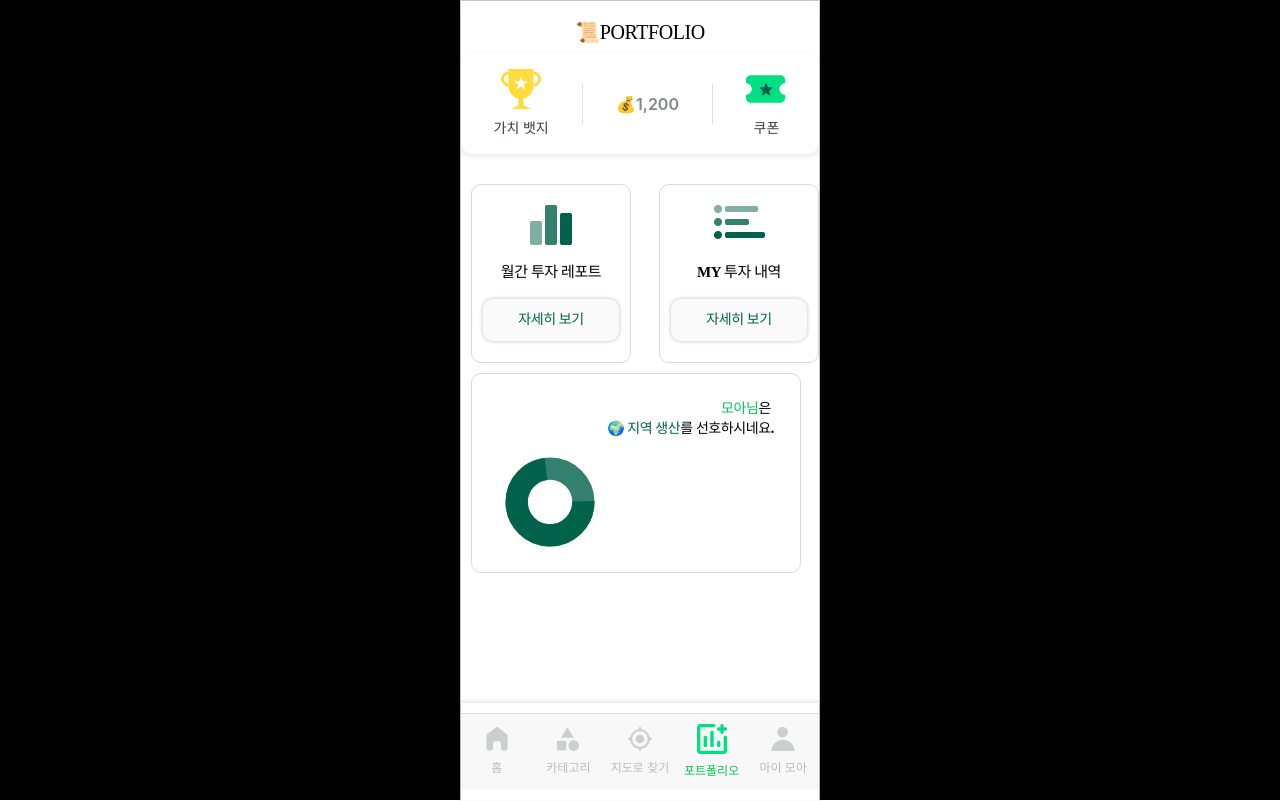
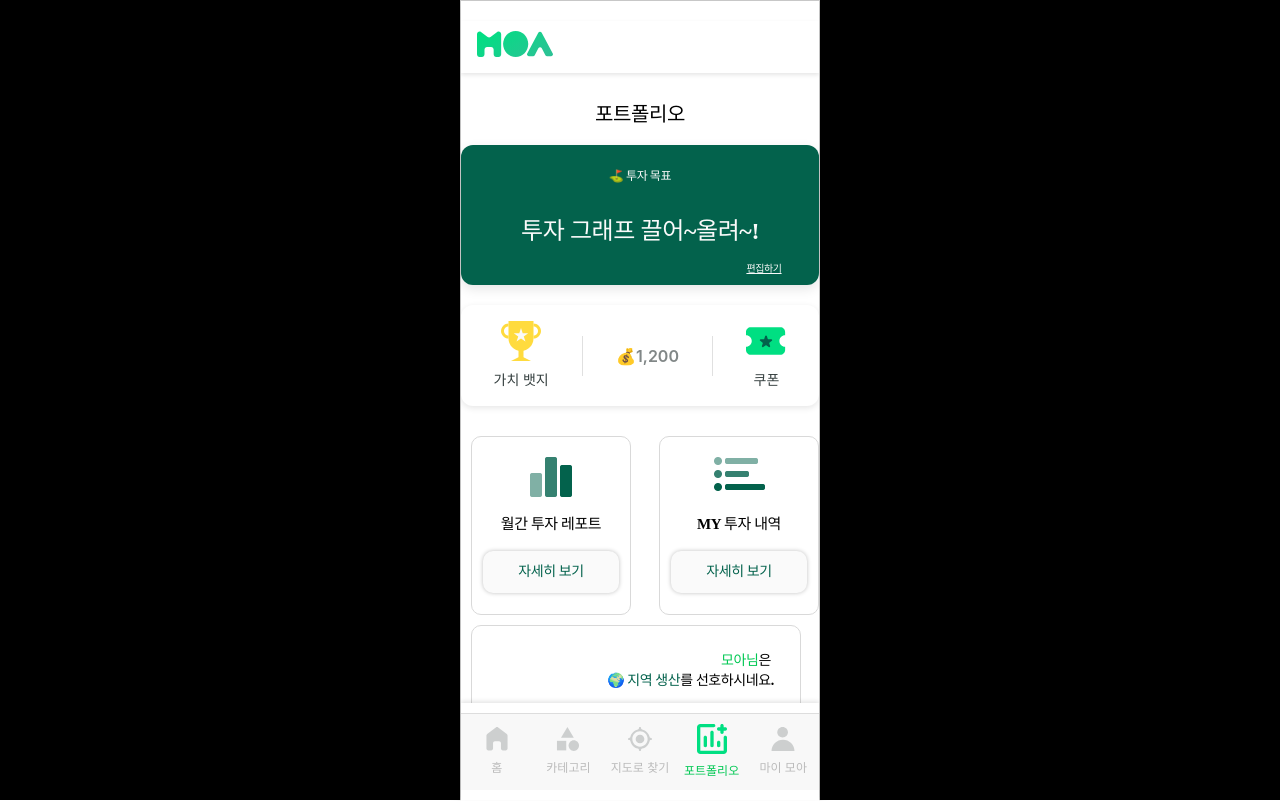
Before and after one commit to 9oormthon-univ/2024_DANPOONG_TEAM_2_FE, a React (Vite) app: page /portfolio in a window 1280 px wide. Built offline with nearby package versions, Linux system fonts and the light colour scheme.

Commit message:
feat : 목표 추가

```diff
--- /dev/null
+++ b/src/component/portfolio/invest_purpose.tsx
@@ -0,0 +1,88 @@
+import React from "react";
+import styled from "styled-components";
+import { useNavigate } from "react-router-dom";
+
+interface InvestPurposeProps {
+  purpose: string;
+}
+
+const InvestPurpose: React.FC<InvestPurposeProps> = ({ purpose }) => {
+  const navigate = useNavigate();
+
+  const handleEdit = () => {
+    navigate("/purposeEdit");
+  };
+
+  return (
+    <Card>
+      <TitleContainer>
+        <Title>⛳ 투자 목표</Title>
+      </TitleContainer>
+      <Purpose>{purpose}</Purpose>
+      <EditButton onClick={handleEdit}>편집하기</EditButton>
+    </Card>
+  );
+};
+
+export default InvestPurpose;
+
+const Card = styled.div`
+  background-color: #03624c;
+  border-radius: 12px;
+  width: 100%;
+  height: 140px;
+  flex-shrink: 0;
+  padding: 20px;
+  color: white;
+  text-align: center;
+  box-shadow: 0px 4px 12px rgba(0, 0, 0, 0.1);
+  margin-bottom: 20px;
+  margin-top: 10px;
+`;
+
+const TitleContainer = styled.div`
+  display: flex;
+  justify-content: center;
+  align-items: center;
+  gap: 8px;
+  margin-bottom: 10px;
+`;
+
+const Title = styled.h3`
+  color: #fafafa;
+  text-align: center;
+  font-family: Pretendard;
+  font-size: 12px;
+  font-style: normal;
+  font-weight: 700;
+  line-height: 22px;
+  letter-spacing: -0.408px;
+  margin-bottom: 23px;
+`;
+
+const Purpose = styled.p`
+  color: #fafafa;
+  font-family: Pretendard;
+  font-size: 24px;
+  font-style: normal;
+  font-weight: 700;
+  line-height: 22px;
+  letter-spacing: -0.408px;
+`;
+
+const EditButton = styled.button`
+  background: none;
+  border: none;
+  color: #fafafa;
+  text-align: center;
+  font-family: Pretendard;
+  font-size: 10px;
+  font-style: normal;
+  font-weight: 400;
+  line-height: 22px;
+  letter-spacing: -0.408px;
+  text-decoration: underline;
+  cursor: pointer;
+  margin-top: 10px;
+  margin-left: 248px;
+`;
--- a/src/routes/portfolio.tsx
+++ b/src/routes/portfolio.tsx
@@ -5,6 +5,7 @@ import MonthlyReport from "../component/portfolio/MonthlyReport";
 import PremiumPopup from "../component/portfolio/premium_popup";
 import ValueImportant from "../component/portfolio/value_important";
 import MyList from "../component/portfolio/my_list";
+import InvestPurpose from "../component/portfolio/invest_purpose";
 
 const Portfolio: React.FC = () => {
   const dummyData = {
@@ -13,6 +14,7 @@ const Portfolio: React.FC = () => {
       { category: "region", ratio: 80 },
       { category: "energy", ratio: 20 },
     ],
+    purpose: "투자 그래프 끌어~올려~!",
   };
   const [isPopupVisible, setIsPopupVisible] = useState(false);
 
@@ -26,7 +28,11 @@ const Portfolio: React.FC = () => {
 
   return (
     <PortfolioContainer>
-      <Title>📜PORTFOLIO</Title>
+      <Header>
+        <LogoContainer src="/assets/logo.svg" alt="Logo" />
+      </Header>
+      <Title>포트폴리오</Title>
+      <InvestPurpose purpose={dummyData.purpose} />
       <PortfolioList mileage={1200} />
       <HorizontalContainer>
         <MonthlyReport onOpenPopup={openPopup} />
@@ -40,7 +46,20 @@ const Portfolio: React.FC = () => {
     </PortfolioContainer>
   );
 };
+const Header = styled.header`
+  position: sticky;
+  top: 0;
+  width: 100%;
+  background-color: #ffffff;
+  z-index: 10;
+  padding: 10px 16px;
+  box-shadow: 0px 2px 4px rgba(0, 0, 0, 0.1);
+`;
 
+const LogoContainer = styled.img`
+  width: 76px;
+  height: 26px;
+`;
 const Title = styled.h2`
   color: #000;
   text-align: center;
@@ -51,6 +70,7 @@ const Title = styled.h2`
   line-height: 22px;
   letter-spacing: -0.408px;
   margin-bottom: 10px;
+  margin-top: 30px;
 `;
 
 const PortfolioContainer = styled.div`
```
